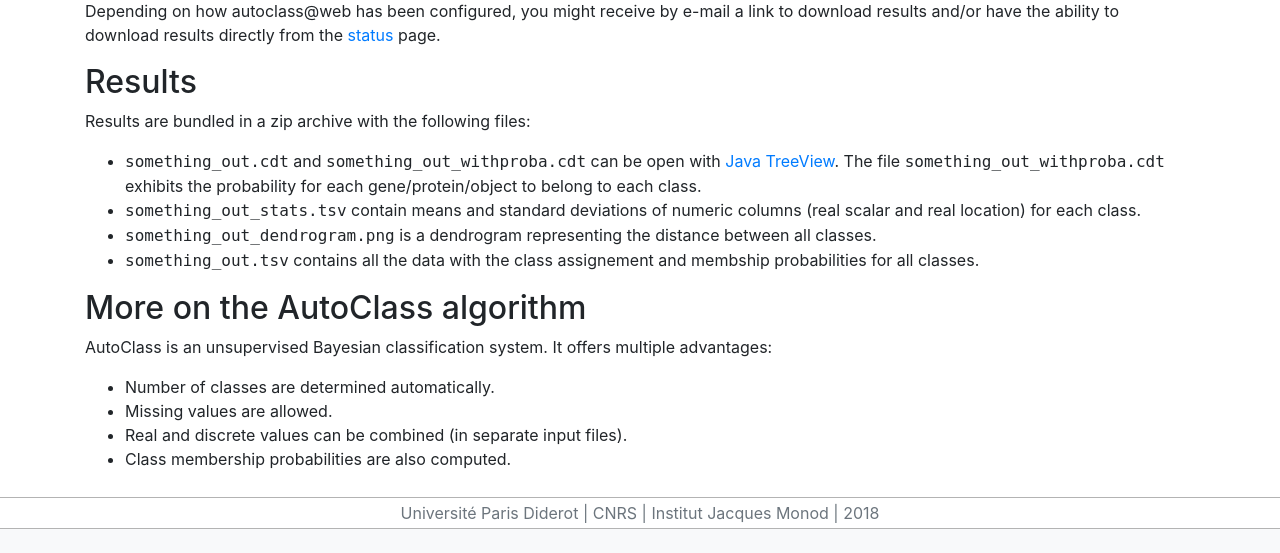
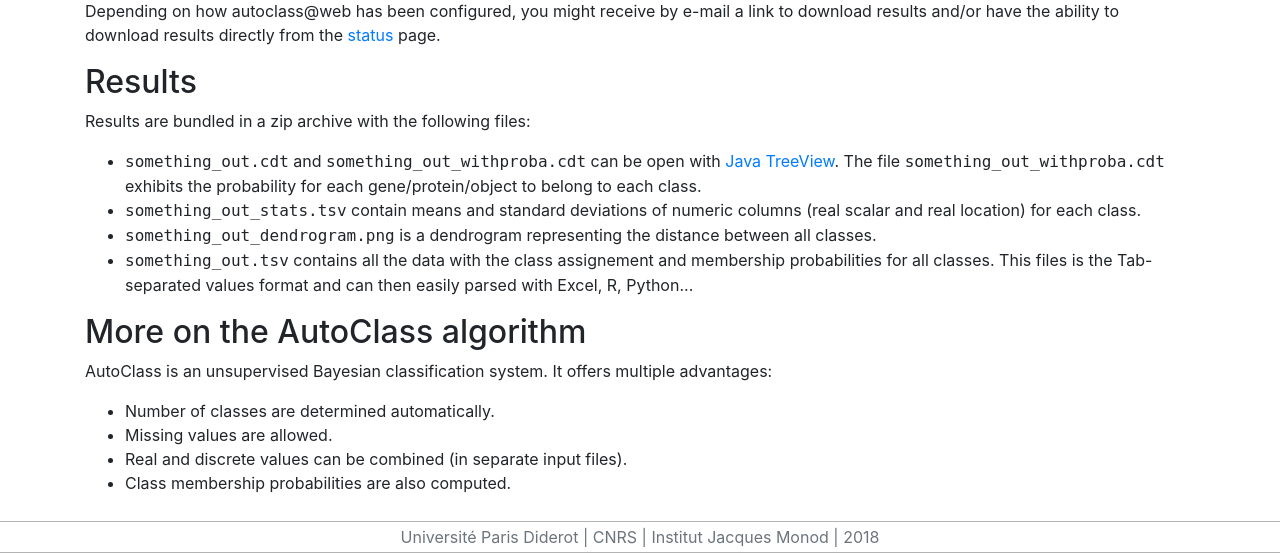
Before and after one commit to pierrepo/autoclassweb, a Flask app: page /help in a window 1280 px wide. Shown: the part 1295-1848 px from the top of the page. Before the commit the page ends 1824 px from the top, so only its background shows below. Run offline with Flask 2, Linux system fonts and the light colour scheme; parts of the project's set-up code (start-up, migrations or seed data) failed here and were passed over; some libraries are stand-ins or nearby versions.

Commit message:
Add info on TSV output file

```diff
--- a/flaskapp/templates/help.html
+++ b/flaskapp/templates/help.html
@@ -119,7 +119,7 @@ Results are bundled in a zip archive with the following files:
     <tt>something_out_dendrogram.png</tt> is a dendrogram representing the distance between all classes.
 </li>
 <li>
-    <tt>something_out.tsv</tt> contains all the data with the class assignement and membship probabilities for all classes.
+    <tt>something_out.tsv</tt> contains all the data with the class assignement and membership probabilities for all classes. This files is the <it>Tab-separated values</it> format and can then easily parsed with Excel, R, Python...
 </li>
 </ul>
 
```
